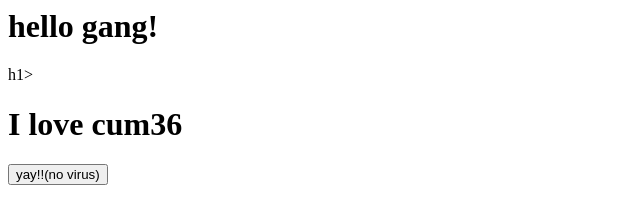
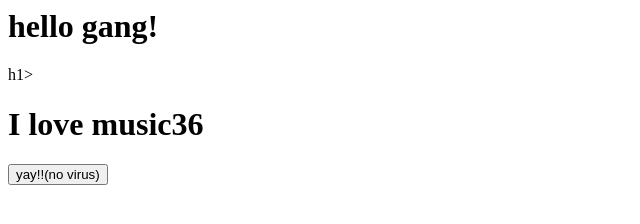
Before and after one commit to thugpug3/cum, a plain HTML site: page index.html in a window 1280 px wide. Shown: the whole page, without its empty margins (0-640 px from the left). Drawn offline with Linux system fonts and the light colour scheme.

Commit message:
Update index.html

```diff
--- a/index.html
+++ b/index.html
@@ -1,4 +1,4 @@
 <title>Title</title>
    <h1>hello gang!</h1>h1>
-<h1>I love cum36</h1>
+<h1>I love music36</h1>
 <button>yay!!(no virus)</button>
```
